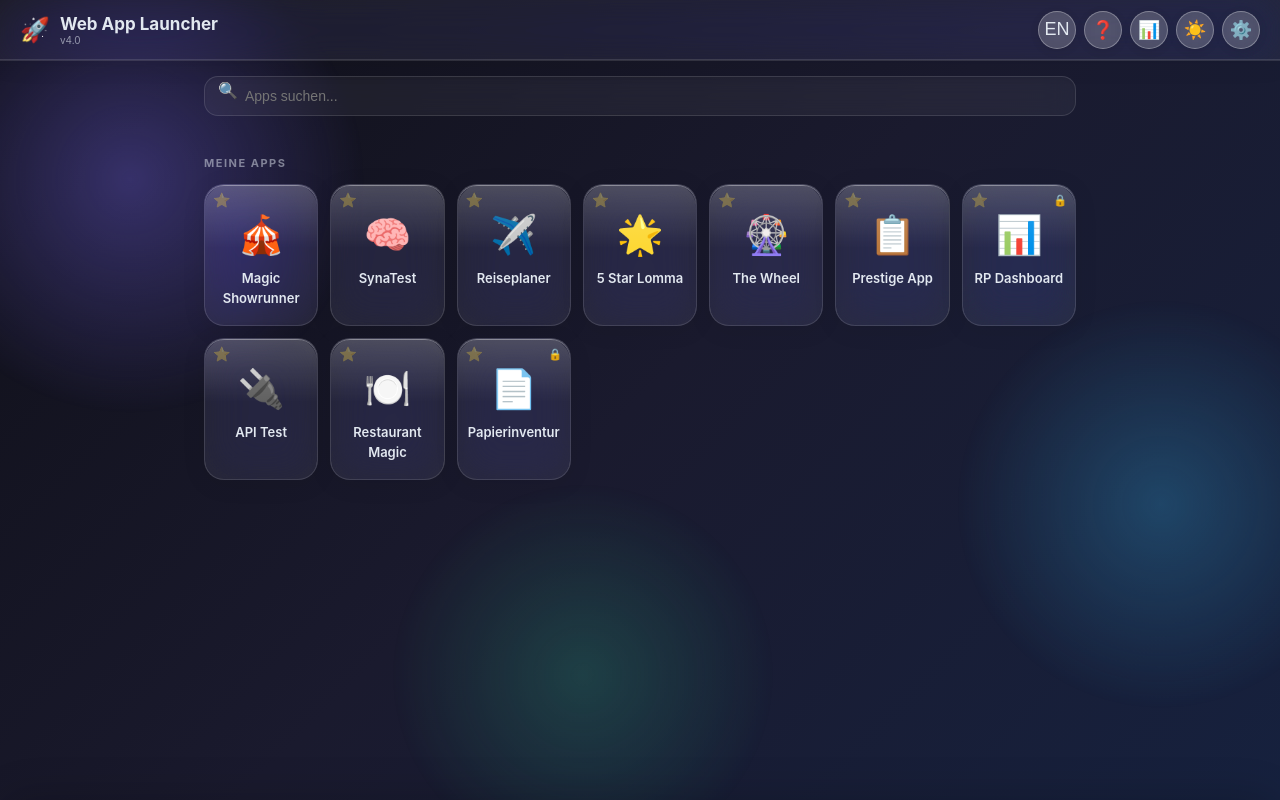
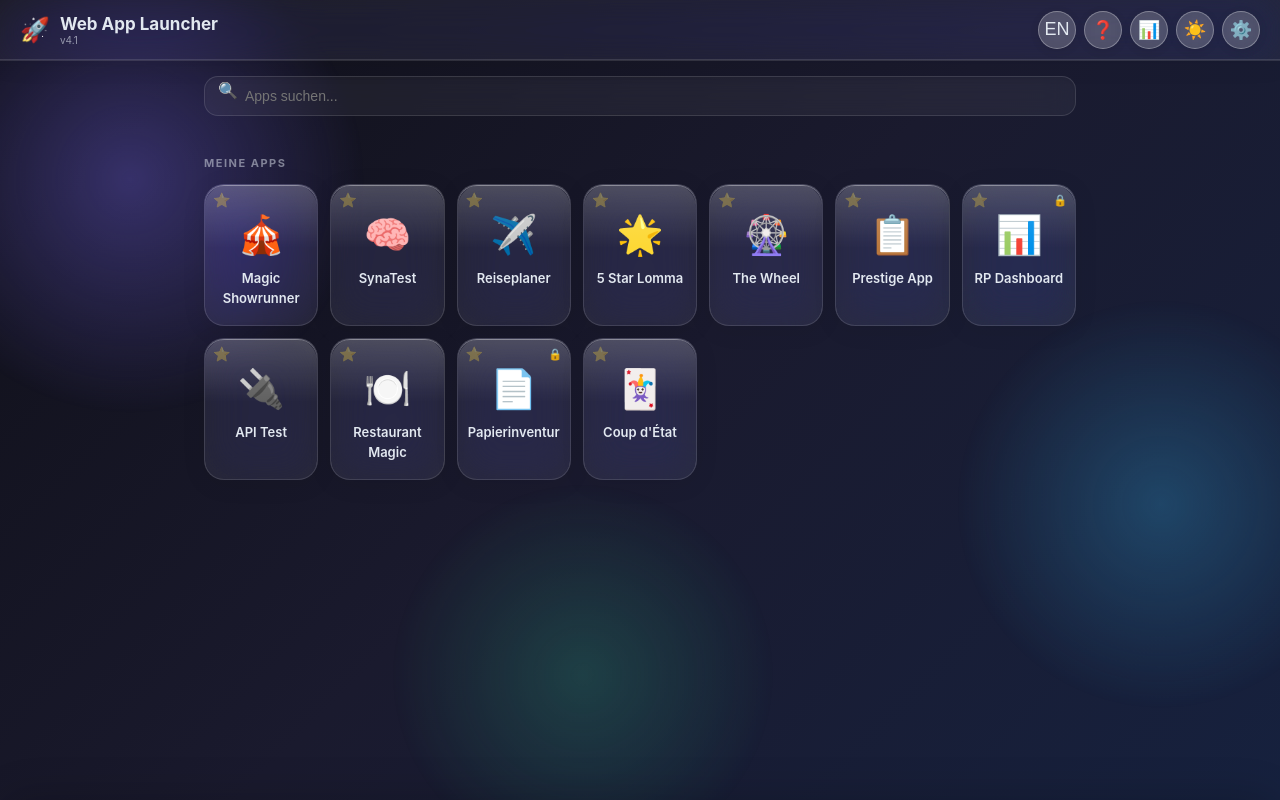
Before and after one commit to TheLomma/webappstarter, a React (Create React App) app: page / in a window 1280 px wide. Built offline with nearby package versions, Linux system fonts and the light colour scheme.

Commit message:
Update App.js
Version 4.1

```diff
--- a/src/App.js
+++ b/src/App.js
@@ -24,7 +24,7 @@ const translations = {
     namePlaceholder: "My App",
     urlPlaceholder: "https://example.com",
     emojiPlaceholder: "🌐",
-    version: "v4.0",
+    version: "v4.1",
     search: "Search apps...",
     importExport: "Import / Export",
     exportBtn: "Export JSON",
@@ -133,7 +133,7 @@ const translations = {
     namePlaceholder: "Meine App",
     urlPlaceholder: "https://beispiel.de",
     emojiPlaceholder: "🌐",
-    version: "v4.0",
+    version: "v4.1",
     search: "Apps suchen...",
     importExport: "Import / Export",
     exportBtn: "JSON exportieren",
@@ -270,13 +270,21 @@ export default function App() {
     { id: 9, name: "API Test", url: "https://apitest-pi-seven.vercel.app", emoji: "🔌", fav: false },
     { id: 10, name: "Restaurant Magic", url: "https://restaurantmagic.vercel.app", emoji: "🍽️", fav: false },
     { id: 11, name: "Papierinventur", url: "https://papierinventur.vercel.app", emoji: "📄", fav: false },
+    { id: 12, name: "Coup d'État", url: "https://cardgame-omega-six.vercel.app", emoji: "🃏", fav: false },
   ];
 
   const [apps, setApps] = useState(() => {
     try { const s = localStorage.getItem(STORAGE_APPS); return s ? JSON.parse(s) : DEFAULT_APPS; } catch { return DEFAULT_APPS; }
   });
+  const DEFAULT_PINS = { "https://rpdashboard.vercel.app": "2026", "https://papierinventur.vercel.app": "2026" };
   const [pins, setPins] = useState(() => {
-    try { const s = localStorage.getItem(STORAGE_PINS); return s ? JSON.parse(s) : { "https://rpdashboard.vercel.app": "2026", "https://papierinventur.vercel.app": "2026" }; } catch { return { "https://rpdashboard.vercel.app": "2026", "https://papierinventur.vercel.app": "2026" }; }
+    try {
+      const s = localStorage.getItem(STORAGE_PINS);
+      const saved = s ? JSON.parse(s) : {};
+      // Merge: DEFAULT_PINS first, then saved on top — so user-set PINs win,
+      // but DEFAULT_PINS keys are always present as fallback
+      return { ...DEFAULT_PINS, ...saved };
+    } catch { return DEFAULT_PINS; }
   });
   const [themeName, setThemeName] = useState(() => localStorage.getItem(STORAGE_THEME) || "dark");
   const [lang, setLang] = useState(() => localStorage.getItem(STORAGE_LANG) || "de");
```
